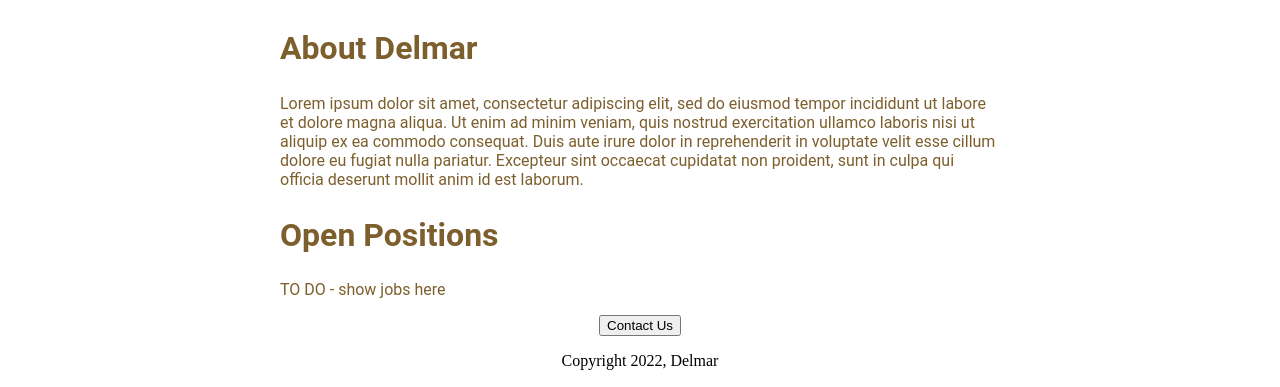
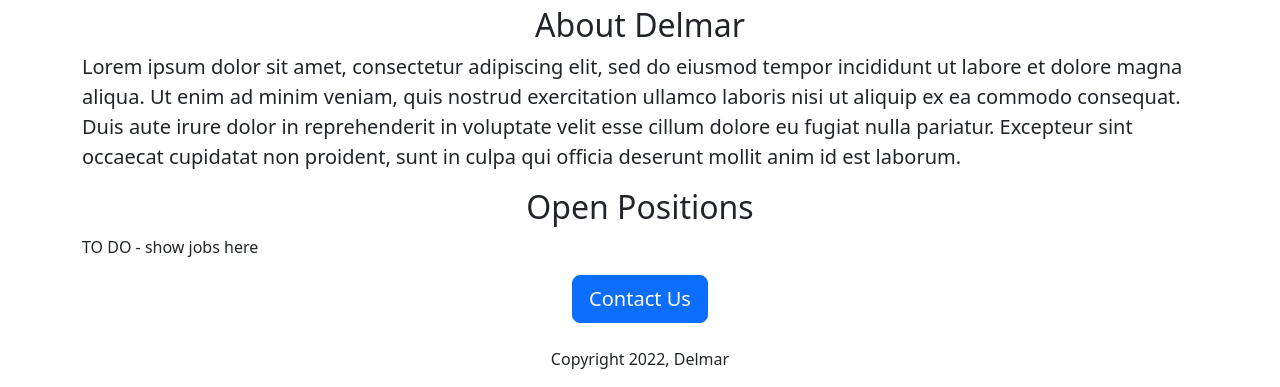
Before and after one commit to ProfLedman/delmar-careers-website, a Flask app: page / in a window 1280 px wide. Shown: the part 442-829 px from the top of the page. Run offline with Flask 3, Linux system fonts and the light colour scheme.

Commit message:
Using Bootstrap

```diff
--- a/templates/home.html
+++ b/templates/home.html
@@ -2,45 +2,26 @@
 <html>
   <head>
     <title>Delmar Careers</title>
+    <meta charset="utf-8">
+    <meta name="viewport" content="width=device-width, initial-scale=1">
+     <link href="https://cdn.jsdelivr.net/npm/bootstrap@5.3.0/dist/css/bootstrap.min.css" rel="stylesheet" integrity="sha384-9ndCyUaIbzAi2FUVXJi0CjmCapSmO7SnpJef0486qhLnuZ2cdeRhO02iuK6FUUVM" crossorigin="anonymous">
     <style>
-      h1{
-        font: size; 40px;
-        font-family: Roboto;
-        font_weight: normal;
-        color: rgb(150, 145, 50);
-        text-align: center;
-      }
-    #banner {
-      width: 100%;
-      height: 360px;
-      object-fit: cover;
-      }
-  h2 {
-    font-family: Roboto;
-    font-size: 32px;
-    color: rgb(125,95, 45);z
-    text-align: center;
-    }
-  .bodytext {
-    font-family: Roboto;color: rgb(125,95, 45);
-    }
-      #container {
-        max-width: 720px;
-        margin: 0 auto 0 auto;
+      #banner {
+        height: 360px;width: 100%;
       }
     </style>
-  </head>
+      </head>
     <body>
-      <div id='container'>
-      <h1>Delmar Careers</h1>
-      <img id="banner" src="https://delmar-careers-website--kelvinledama.repl.co/static/bannner.jpg">
-      <h2> About Delmar</h2>
-      <p class="bodytext"> Lorem ipsum dolor sit amet, consectetur adipiscing elit, sed do eiusmod tempor incididunt ut labore et dolore magna aliqua. Ut enim ad minim veniam, quis nostrud exercitation ullamco laboris nisi ut aliquip ex ea commodo consequat. Duis aute irure dolor in reprehenderit in voluptate velit esse cillum dolore eu fugiat nulla pariatur. Excepteur sint occaecat cupidatat non proident, sunt in culpa qui officia deserunt mollit anim id est laborum.</p>
-      <h2>Open Positions</h2>
-      <p class="bodytext">TO DO - show jobs here</p>
-          <div style="text-align: center;">
-        <button>Contact Us</button>
-            <p>
+      <div class="container">
+      <h1 class="text-center mt-2 mb-4">Delmar Careers</h1>
+      <img class="img-fluid" id="banner" src="https://delmar-careers-website--kelvinledama.repl.co/static/bannner.jpg">
+      <h2 class="text-center mt-2 nb-4"> About Delmar</h2>
+      <p class="lead"> Lorem ipsum dolor sit amet, consectetur adipiscing elit, sed do eiusmod tempor incididunt ut labore et dolore magna aliqua. Ut enim ad minim veniam, quis nostrud exercitation ullamco laboris nisi ut aliquip ex ea commodo consequat. Duis aute irure dolor in reprehenderit in voluptate velit esse cillum dolore eu fugiat nulla pariatur. Excepteur sint occaecat cupidatat non proident, sunt in culpa qui officia deserunt mollit anim id est laborum.</p>
+      <h2 class="text-center">Open Positions</h2>
+      <p>TO DO - show jobs here</p>
+          <div class="text-center">
+        <button class="btn btn-primary btn-lg">Contact Us</button>
+            <p class="mt-4">
               Copyright 2022, Delmar
             </p>
         </div>
```
